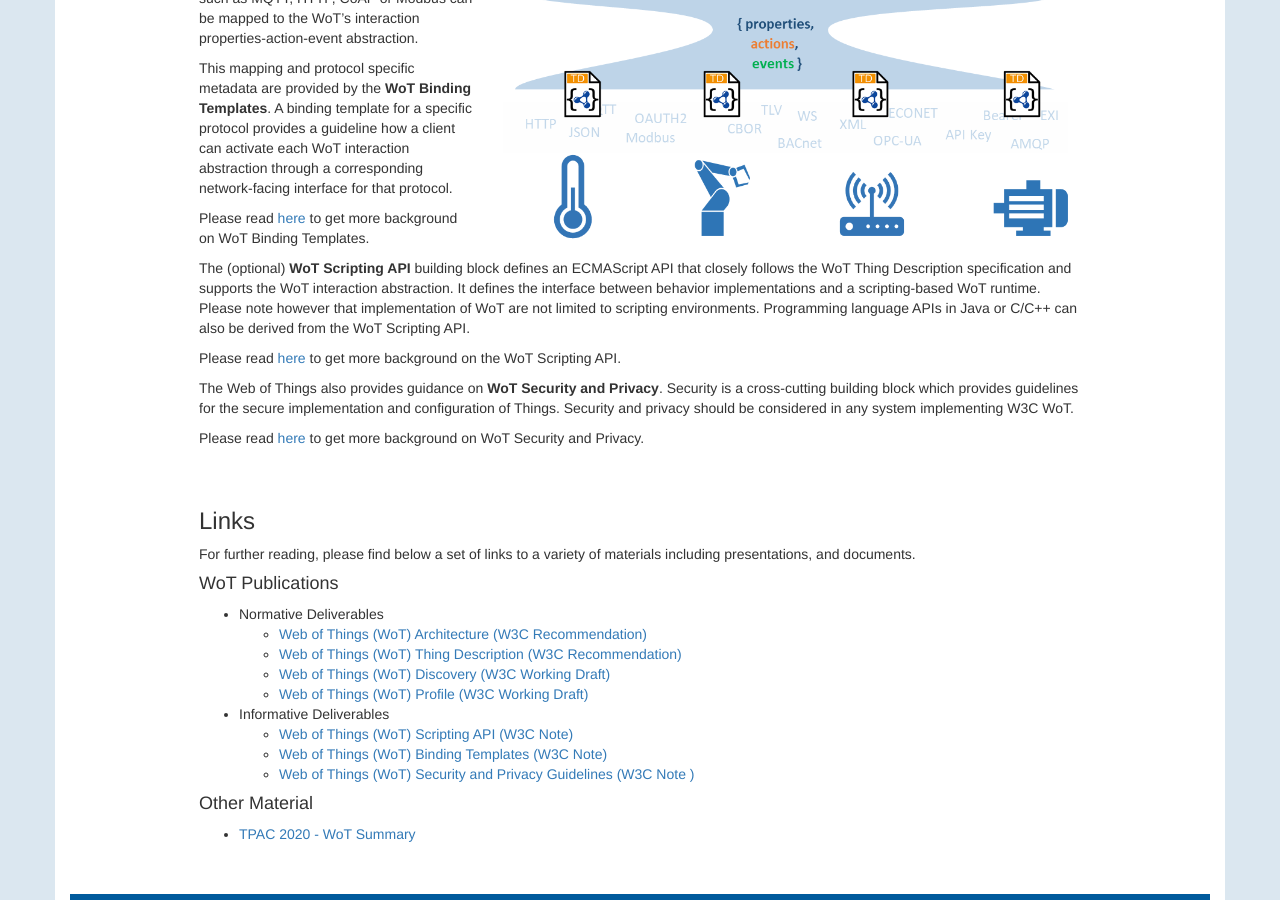
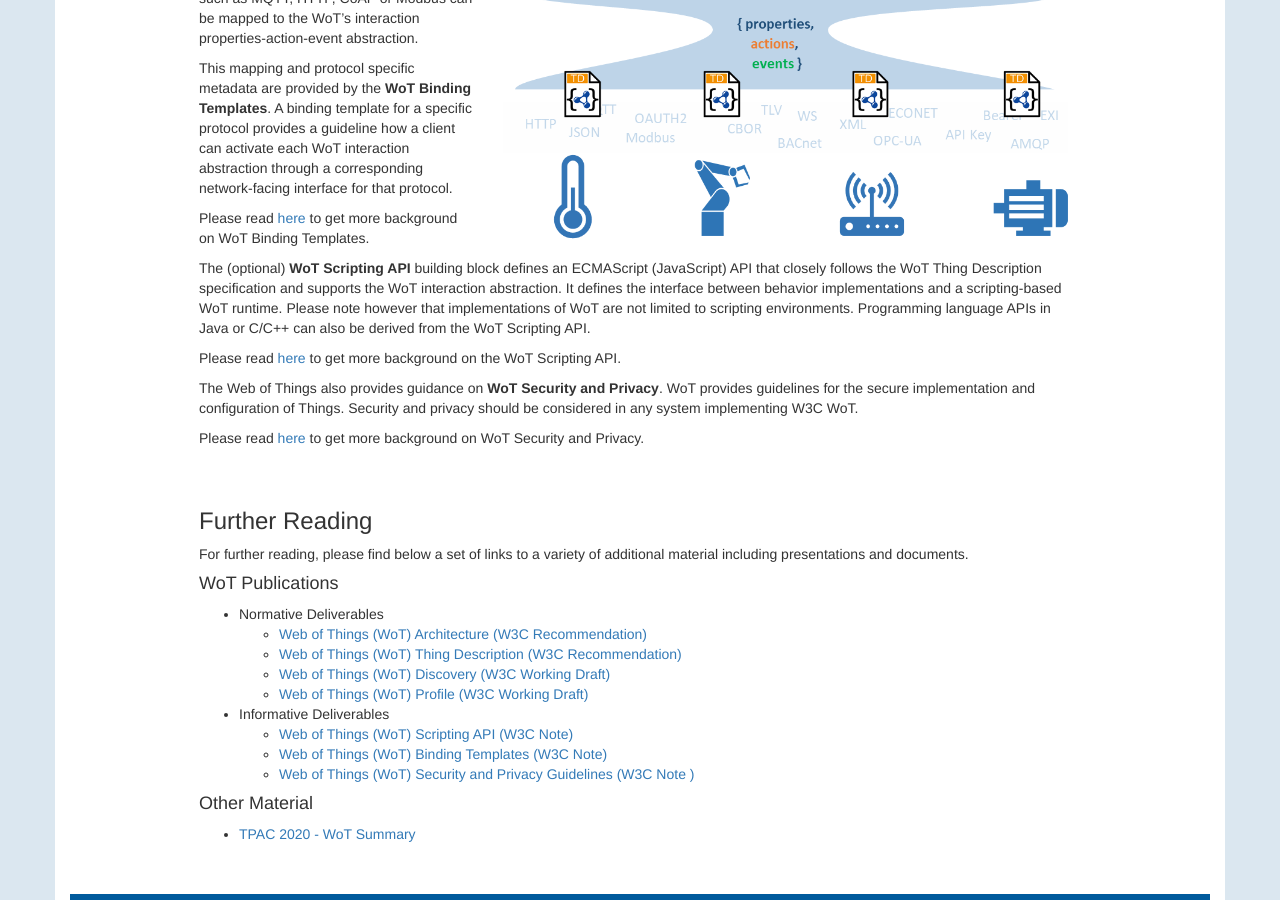
Before and after one commit to w3c/wot-marketing, a Jekyll site: the page built from docs/documentation/index.html, in a window 1280 px wide and 900 px high, scrolled down 1786 px. Built offline with Jekyll 4.4.1, drawn with Linux system fonts in a browser that asks for light colours; nearby versions of some CDN libraries.

Commit message:
tf, devs, doc updates

```diff
--- a/docs/documentation/index.html
+++ b/docs/documentation/index.html
@@ -10,7 +10,7 @@ group: "navigation"
 		<li><a href="#web-of-things-in-a-nutshell">Web of Things in a Nutshell</a></li>
 		<li><a href="#wot-interactions">WoT Interactions</a></li>
 		<li><a href="#wot-building-blocks">WoT Building Blocks</a></li>
-		<li><a href="#links">Links</a></li>
+		<li><a href="#further-reading">Further Reading</a></li>
 	</ul>
     <div class="row">
         <p>&nbsp;</p>
@@ -150,11 +150,11 @@ group: "navigation"
         <div class="col-md-12">
             <p>
             The (optional) <strong>WoT Scripting API</strong> building block
-            defines an ECMAScript API that closely follows the WoT Thing Description
+            defines an ECMAScript (JavaScript) API that closely follows the WoT Thing Description
             specification and supports the WoT interaction abstraction.
             It defines the interface between behavior implementations and a
             scripting-based WoT runtime.
-            Please note however that implementation of WoT are not limited to
+            Please note however that implementations of WoT are not limited to
             scripting environments.
             Programming language APIs in Java or C/C++ can also be derived from
             the WoT Scripting API.
@@ -170,7 +170,7 @@ group: "navigation"
         <div class="col-md-12">
             <p>
             The Web of Things also provides guidance on <strong>WoT Security and Privacy</strong>.
-            Security is a cross-cutting building block which provides guidelines for the secure
+            WoT provides guidelines for the secure
             implementation and configuration of Things.
             Security and privacy
             should be considered in any system implementing W3C WoT.
@@ -185,12 +185,12 @@ group: "navigation"
     <div class="row">
         <p>&nbsp;</p>
     </div>
-	<h3 id="links">Links</h3>
+	<h3 id="further-reading">Further Reading</h3>
     <div class="row">
         <div class="col-md-12">
             <p>
-                For further reading, please find below a set of links to a variety of materials
-                including presentations, and documents.
+                For further reading, please find below a set of links to a variety of additional material
+                including presentations and documents.
             </p>
 			<h4>WoT Publications</h4>
 			<ul>
```
Also changed, not shown: docs/cg/index.html (+8 -5 lines), docs/developers/index.html (+4 -4 lines).
